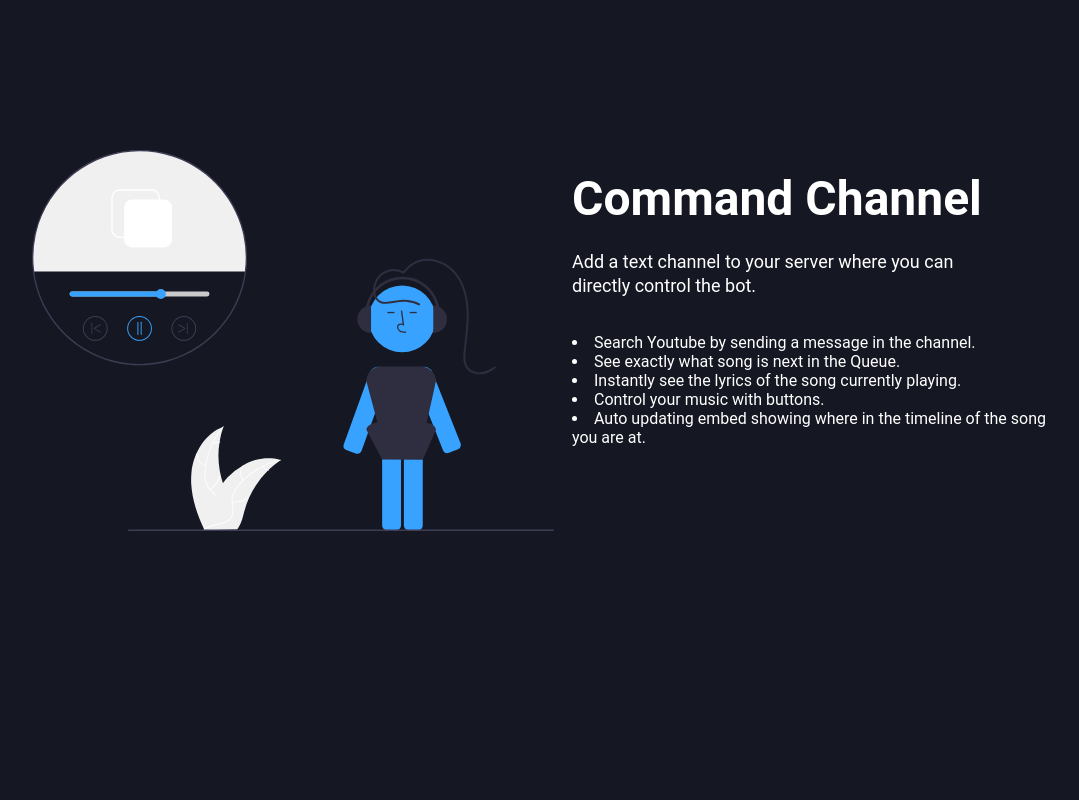
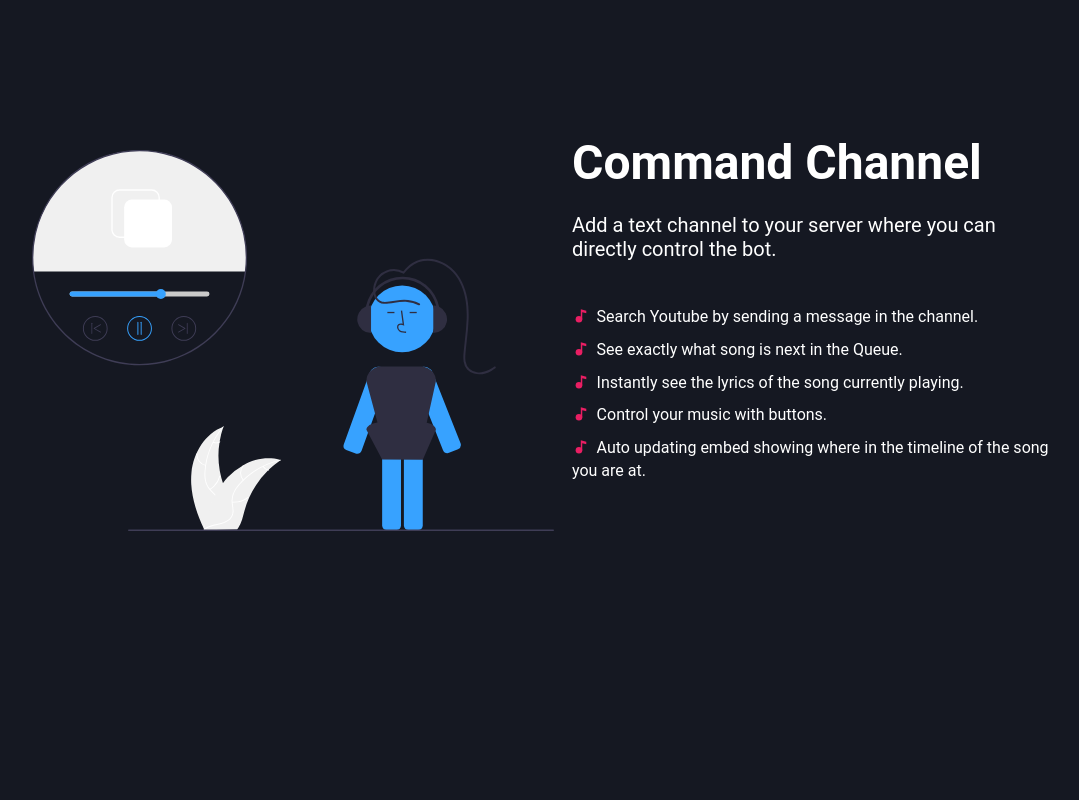
Before and after one commit to musicpack/musicpack.github.io, a Gatsby site: page / in a window 1280 px wide. Shown: the part 1040-1840 px from the top of the page, without its empty margins (84-1163 px from the left). Built offline with nearby package versions, Linux system fonts and the light colour scheme; Gatsby itself is replaced by a stand-in of ours.

Commit message:
intro: react-icon + list styles

```diff
--- a/src/components/HomeIntro.js
+++ b/src/components/HomeIntro.js
@@ -12,6 +12,8 @@ import {
   ImgContainer,
   IntroContainer,
   Button,
+  Lists,
+  ListIcon,
 } from "./styles/HomeIntroStyles"
 
 // import demoGIF from "../images/mboxdomo.gif"
@@ -35,7 +37,12 @@ const HomeIntro = ({
       )
     } else {
       return details.map(item => {
-        return <li>{item}</li>
+        return (
+          <Lists>
+            <ListIcon />
+            {item}
+          </Lists>
+        )
       })
     }
   }
--- a/src/components/styles/HomeIntroStyles.js
+++ b/src/components/styles/HomeIntroStyles.js
@@ -1,5 +1,6 @@
 import styled from "styled-components"
 import * as variables from "./Variables"
+import { FcMusic } from "react-icons/fc"
 
 export const IntroContainer = styled.div`
   color: #fff;
@@ -51,7 +52,7 @@ export const IntroHeading = styled.h1`
   margin-bottom: 24px;
   font-size: 48px;
   line-height: 1.1;
-  font-weight: 600;
+  font-weight: 700 !important;
   color: #fff;
 
   @media screen and (max-width: 560px) {
@@ -61,7 +62,7 @@ export const IntroHeading = styled.h1`
 export const Description = styled.p`
   max-width: 440px;
   margin-bottom: 35px;
-  font-size: 18px;
+  font-size: 20px;
   line-height: 24px;
   color: #fff;
 `
@@ -99,3 +100,17 @@ export const Button = styled.button`
     color: ${({ primary }) => (primary ? "##fff" : variables.BG_COLOR)};
   }
 `
+export const Lists = styled.li`
+  list-style: none;
+  font-size: 16px;
+  line-height: 24px;
+`
+export const ListIcon = styled(FcMusic)`
+  margin-right: 7px;
+  margin-bottom: 8px;
+  font-size: 1.1rem;
+  /* background-color: #add9eb;
+  border: 1px solid #a9aaaa;
+  border-radius: 100%; */
+  transform: translateY(63%);
+`
```
